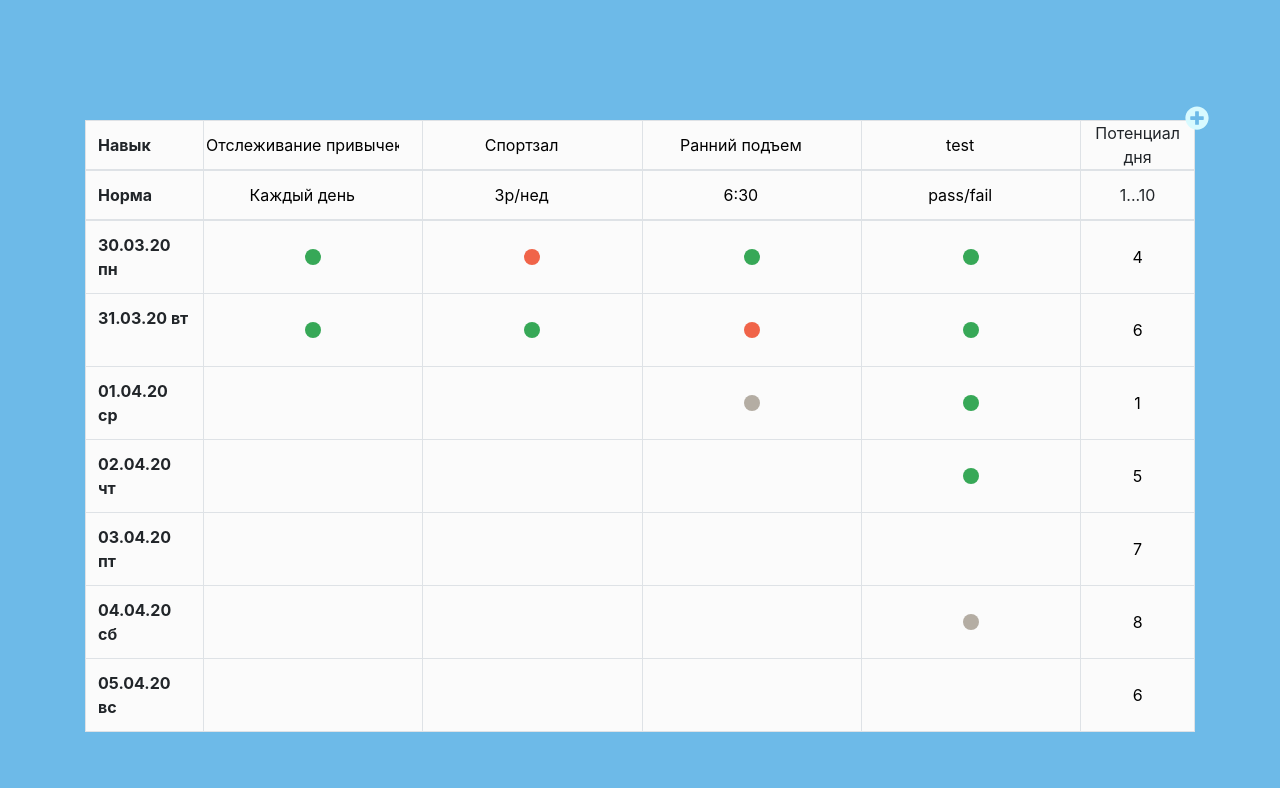
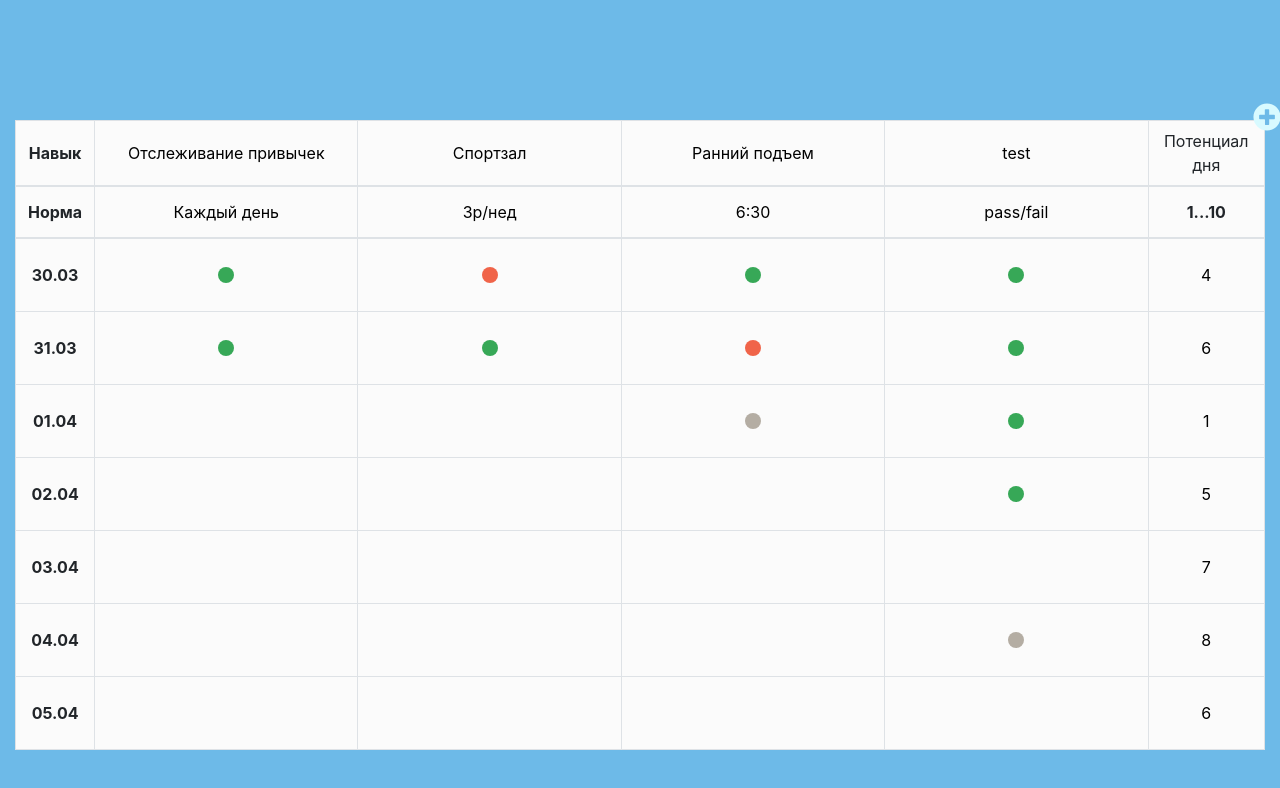
Before and after one commit to PickleDan/habits-tracker-app, a React (Create React App) app: page / in a window 1280 px wide. Shown: the top 788 px of the page. Built offline with nearby package versions, Linux system fonts and the light colour scheme.

Commit message:
implement adding a new habit

```diff
--- a/src/components/Table.js
+++ b/src/components/Table.js
@@ -1,4 +1,4 @@
-import React, { useEffect, useState } from "react";
+import React, { useState, useEffect } from "react";
 import moment from "moment";
 import "moment/locale/ru";
 import { HabitStatus } from "./HabitStatus";
@@ -7,10 +7,10 @@ import cloneObject from "../utils/cloneObject";
 import replaceById from "../utils/replaceById";
 import { HabitName } from "./habitName/HabitName";
 import { HabitMeasure } from "./habitMeasure/HabitMeasure";
-import { ClickAwayListener } from "@material-ui/core";
 import { faPlusCircle } from "@fortawesome/free-solid-svg-icons";
 import { FontAwesomeIcon } from "@fortawesome/react-fontawesome";
 import Modal from "react-modal";
+import { Container } from "react-bootstrap";
 
 moment.locale("ru");
 
@@ -25,19 +25,6 @@ const dayNumberToDayName = {
 };
 const Table = ({ habits, weekDays }) => {
     const [habitsState, setHabitsState] = useState(habits);
-
-    // const [inputHabitNameState, setInputHabitNameState] = useState(
-    //     habitsState.map(habit => habit.name)
-    // );
-
-    const [inputHabitMeasureState, setInputHabitMeasureState] = useState(
-        habitsState.map((habit) => habit.measuringValue)
-    );
-
-    // useEffect(() => {
-    //     setInputHabitNameState(habitsState.map(habit => habit.name));
-    //     setInputHabitMeasureState(habitsState.map(habit => habit.measuringValue));
-    // }, [habitsState])
 
     const [inputDayPotentialState, setInputDayPotentialState] = useState([
         4,
@@ -58,8 +45,7 @@ const Table = ({ habits, weekDays }) => {
     );
 
     const [modalIsOpen, setModalIsOpen] = useState(false);
-
-    const [newHabitAdding, setNewHabitAdding] = useState({
+    const initNewHabit = {
         id: habitsState.length + 1,
         name: "",
         measuringValue: "",
@@ -72,7 +58,15 @@ const Table = ({ habits, weekDays }) => {
             SATURDAY: { status: Status.NOT_SPECIFIED },
             SUNDAY: { status: Status.NOT_SPECIFIED },
         },
-    });
+    };
+    const [newHabitAdding, setNewHabitAdding] = useState(initNewHabit);
+
+    useEffect(() => {
+        setNewHabitAdding({
+            id: habitsState.length + 1,
+            ...initNewHabit,
+        });
+    }, [habitsState]);
 
     const oneClickCellHandler = (habit, dayName, dayPotential, e) => {
         e.preventDefault();
@@ -128,26 +122,14 @@ const Table = ({ habits, weekDays }) => {
         setEditingNameMode(clonedEditingMode);
     };
 
-    const onClickAwayHabitName = () =>
-        setEditingNameMode(editingNameMode.map(() => false));
-
     const handleHabitMeasuringOnClick = (habit) => {
         const clonedEditingMode = [...editingMeasureMode];
         clonedEditingMode[habit.id - 1] = true;
         setEditingMeasureMode(clonedEditingMode);
     };
 
-    const handleHabitMeasureOnChange = (e, habit) => {
-        const updatedHabitMeasureInput = inputHabitMeasureState.map(
-            (measure, measureId) => {
-                return habit.id - 1 === measureId ? e.target.value : measure;
-            }
-        );
-        setInputHabitMeasureState(updatedHabitMeasureInput);
-    };
-
     const handleNameAcceptIcon = (newHabit) => {
-        if (newHabit.length > 25 || newHabit.length < 3) {
+        if (newHabit.name.length > 25 || newHabit.name.length < 3) {
             alert(
                 "Вы ввели недопустимое значение, количество символов не должно превышать 25 и быть меньше 3. Ваши данные НЕ сохранятся."
             );
@@ -155,13 +137,12 @@ const Table = ({ habits, weekDays }) => {
             const updatedHabits = replaceById(habitsState, newHabit);
             setHabitsState(updatedHabits);
             alert("Вы успешно сохранили название привычки!");
-            onClickAwayHabitName(); //Doesn't work, find out why so}
         }
     };
 
     const handleMeasureAcceptIcon = (newHabit) => {
         console.log("new habbit is come", newHabit);
-        if (newHabit.name.length > 25 || newHabit.name.length < 3) {
+        if (newHabit.measure.length > 25 || newHabit.measure.length < 3) {
             alert(
                 "Вы ввели недопустимое значение, количество символов не должно превышать 25 и быть меньше 3. Ваши данные НЕ сохранятся."
             );
@@ -169,7 +150,6 @@ const Table = ({ habits, weekDays }) => {
             const updatedHabits = replaceById(habitsState, newHabit);
             setHabitsState(updatedHabits);
             alert("Вы успешно сохранили меру привычки!");
-            onClickAwayHabitName(); //Doesn't work, find out why so}
         }
     };
 
@@ -222,8 +202,6 @@ const Table = ({ habits, weekDays }) => {
             habit={habit}
             handleHabitMeasuringOnClick={handleHabitMeasuringOnClick}
             editingMode={editingMeasureMode}
-            handleHabitMeasureOnChange={handleHabitMeasureOnChange}
-            inputState={inputHabitMeasureState}
             handleAcceptIcon={handleMeasureAcceptIcon}
         />
     ));
@@ -243,7 +221,7 @@ const Table = ({ habits, weekDays }) => {
     };
     Modal.setAppElement("#root");
     return (
-        <div className="table-wrapper container">
+        <Container fluid className="table-wrapper">
             <Modal
                 isOpen={modalIsOpen}
                 onRequestClose={() => setModalIsOpen(false)}
@@ -295,13 +273,13 @@ const Table = ({ habits, weekDays }) => {
                     <tr>
                         <th>Норма</th>
                         {listOfMeasureValue}
-                        <td>1...10</td>
+                        <th>1...10</th>
                     </tr>
                 </thead>
                 <tbody>
                     {weekDays.map((day, dayOrderNumber) => (
                         <tr className="status-cell" key={day.toString()}>
-                            <th scope="row">{day.format("DD.MM.YY dd")}</th>
+                            <th scope="row">{day.format("DD.MM")}</th>
                             {habitsState.map((habit) => (
                                 <td key={habit.id}>
                                     <HabitStatus
@@ -336,7 +314,7 @@ const Table = ({ habits, weekDays }) => {
                     ))}
                 </tbody>
             </table>
-        </div>
+        </Container>
     );
 };
 
--- a/src/components/habitMeasure/HabitMeasure.js
+++ b/src/components/habitMeasure/HabitMeasure.js
@@ -17,7 +17,7 @@ const HabitMeasure = ({ habit, handleAcceptIcon }) => {
                 className={HabitMeasureStyles.habitMeasuringIconCheck}
                 icon={faCheck}
                 onClick={(e) =>
-                    handleAcceptIcon({ id: habit.id, name: inputState })
+                    handleAcceptIcon({ id: habit.id, measure: inputState })
                 }
             />
             <FontAwesomeIcon
@@ -28,7 +28,7 @@ const HabitMeasure = ({ habit, handleAcceptIcon }) => {
     );
     return (
         <ClickAwayListener onClickAway={onClickAway}>
-            <td key={habit.id} onClick={() => setEditingMode(true)}>
+            <th key={habit.id} onClick={() => setEditingMode(true)}>
                 <form className={HabitMeasureStyles.habitMeasuringForm}>
                     <input
                         className="measuring-value-input"
@@ -42,7 +42,7 @@ const HabitMeasure = ({ habit, handleAcceptIcon }) => {
                         {editingMode && icons}
                     </div>
                 </form>
-            </td>
+            </th>
         </ClickAwayListener>
     );
 };
--- a/src/components/habitMeasure/HabitMeasure.module.scss
+++ b/src/components/habitMeasure/HabitMeasure.module.scss
@@ -8,7 +8,7 @@
 .habitMeasuringButtons {
     padding-right: 10px;
     position: absolute;
-    right: -5px;
+    right: -18px;
     bottom: -4px;
     cursor: pointer;
     display: flex !important;
--- a/src/components/habitName/HabitName.js
+++ b/src/components/habitName/HabitName.js
@@ -28,7 +28,7 @@ const HabitName = ({ habit, handleAcceptIcon }) => {
 
     return (
         <ClickAwayListener onClickAway={onClickAway}>
-            <td onClick={() => setEditingMode(true)}>
+            <th onClick={() => setEditingMode(true)}>
                 <form className={HabitNameStyles.habitNameForm}>
                     <input
                         className="habit-name-input"
@@ -40,7 +40,7 @@ const HabitName = ({ habit, handleAcceptIcon }) => {
                         {editingMode && icons}
                     </div>
                 </form>
-            </td>
+            </th>
         </ClickAwayListener>
     );
 };
--- a/src/components/habitName/HabitName.module.scss
+++ b/src/components/habitName/HabitName.module.scss
@@ -7,7 +7,7 @@
 
 .habitNameButtons {
     position: absolute;
-  right: -5px;
+    right: -18px;
     bottom: 3px;
     padding-right: 10px;
     cursor: pointer;
--- a/src/scss/App.scss
+++ b/src/scss/App.scss
@@ -20,17 +20,22 @@ button {
 }
 .table-wrapper {
     position: relative;
+    max-width: 1400px;
     margin-top: 120px;
-    margin-left: auto;
-    .table {
+    margin-bottom: 120px;
+    table {
         background: $background-table-color;
+        padding: 0 100px;
     }
     td {
         padding: 0;
         text-align: center;
         vertical-align: middle;
     }
-
+    th {
+        vertical-align: middle !important;
+        text-align: center;
+    }
     .status-cell {
         .habit-status-container {
             width: 100%;
@@ -76,22 +81,22 @@ button {
     }
     .day-patential-input {
         @extend %input-style;
-        width: 30px;
+        width: 50px;
     }
     .habit-name-input {
         @extend %input-style;
-        width: 90%;
+        width: 100%;
         height: 40px;
     }
     .measuring-value-input {
         @extend %input-style;
-        width: 90%;
+        width: 100%;
     }
     .plusIcon {
         position: absolute;
-        width: 24px;
-        right: 1px;
-        top: -18px;
+        width: 28px;
+        right: -1px;
+        top: -19px;
         cursor: pointer;
         color: $plus-icon-color;
         transition: 0.2s;
@@ -102,7 +107,8 @@ button {
 }
 .modal-title {
     padding: 20px;
-    font-size: 22px;
+    padding-bottom: 32px;
+    font-size: 20px;
     text-transform: uppercase;
 }
 .modal-inputs {
@@ -123,9 +129,9 @@ button {
 .modal-buttons {
     display: flex;
     justify-content: center;
-    padding: 40px 10px;
+    padding: 30px 10px;
     & button {
-        padding: 0 16px;
+        padding: 10px 20px;
         margin: 0 20px;
         font-weight: 600;
         transition: ease-in-out 0.2s;
```
Lines whose indentation alone changed are shown as unchanged.
